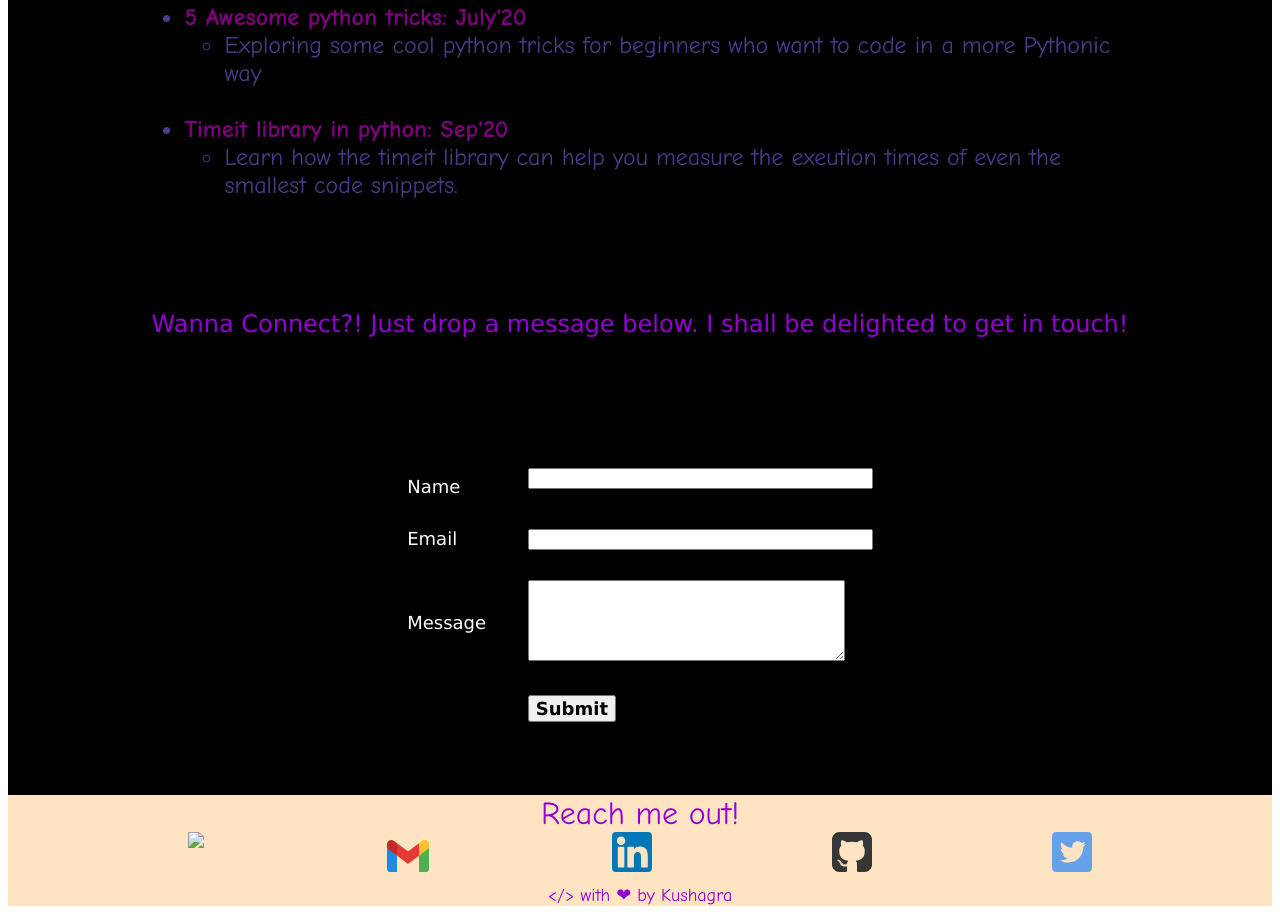
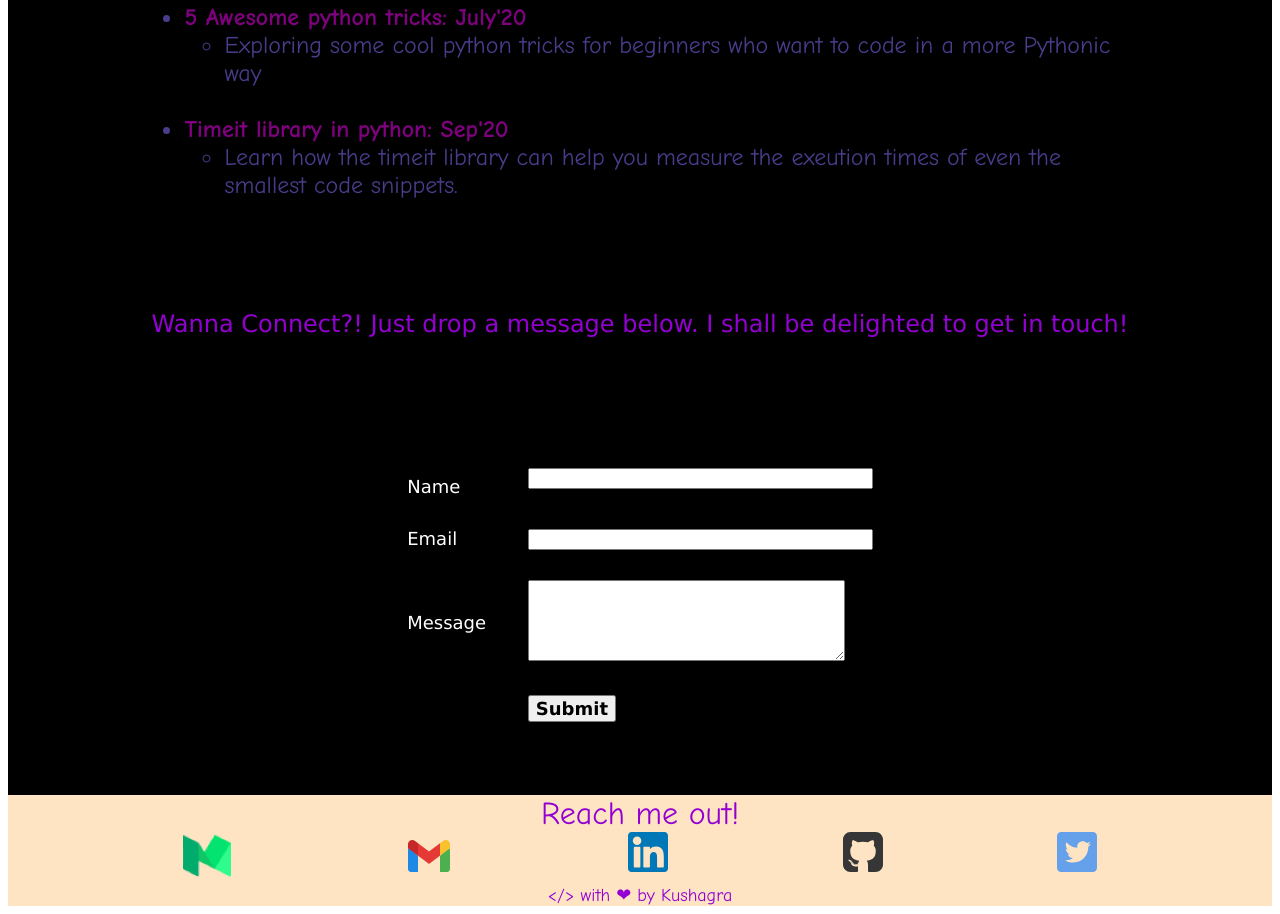
Before and after one commit to Kush1101/my-site, a plain HTML site: page index.html in a window 1280 px wide. Shown: the part 1830-2744 px from the top of the page. Drawn offline with Linux system fonts and the light colour scheme.

Commit message:
Update index.html

```diff
--- a/index.html
+++ b/index.html
@@ -524,7 +524,7 @@
 		</div>
 		<div class="med">
 			<a href="https://medium.com/@kushagra1101" target="Blank" style="text-decoration: None;">
-			    <img src = "medium.png">
+			    <img src = "images/medium.png">
 			</a>
 		</div>
 		<div class="gmail">
```
